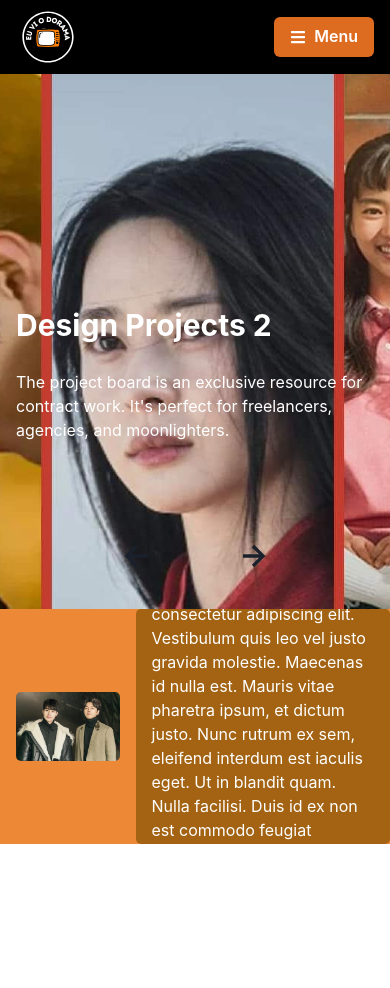
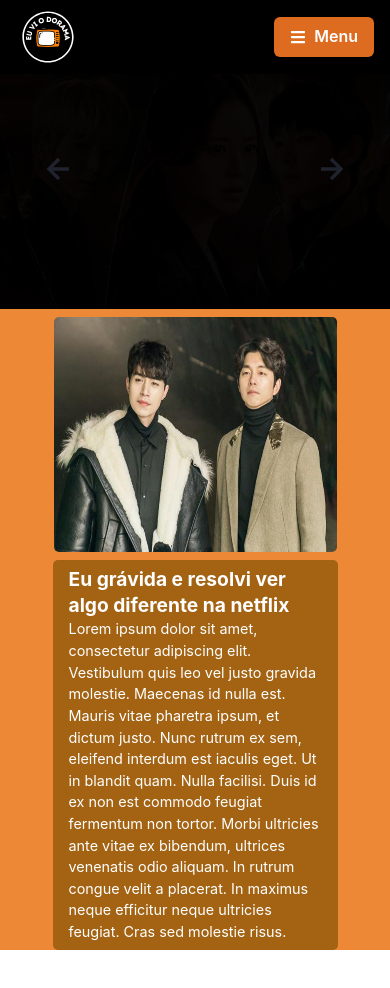
Before and after one commit to angeloreis/euviodorama, a Next.js app: page / in a window 390 px wide. Shown: the top 988 px of the page. After the commit the page ends 950 px from the top, so only its background shows below. Built offline with nearby package versions, Linux system fonts and the light colour scheme.

Commit message:
fix: responsive layout section

```diff
--- a/src/components/HowStarted/index.tsx
+++ b/src/components/HowStarted/index.tsx
@@ -1,21 +1,24 @@
 import { Flex, Heading, Image, Text, useMediaQuery } from "@chakra-ui/react"
 
 export const HowStarted = () => {
-    const [isMobileScreen] = useMediaQuery('(max-width: 376px)')
+    const [isMobileScreen] = useMediaQuery('(max-width: 425px)')
 
     return (
         <Flex
-         direction={isMobileScreen ? "column" : "row"}
+         direction={["column","row", "row", "row"]}
          alignItems="center"
          justifyContent="center"
-         background="orange.400">
+         background="orange.400"
+         padding={isMobileScreen ? "none" :"32px 16px"}>
+
         <Flex
          padding="8px 16px"
-         width="380px">
+         w={['315px','480px' ,'512px']}>
           <Image
             src="img/goblin-poster.jpg"
             alt="Poster do Dorama: GOBLIN - THE LONELY AND GREAT GOD"
             borderRadius="5px"
+            height={['235px','320px']}
           />
         </Flex>
         <Flex
@@ -23,14 +26,14 @@
          alignItems="center"
          justifyContent="center"
          backgroundColor="#915b0acc"
-         width="780px"
-         height="235px"
+         width={['285px','480px']}
+         height={['390px','320px']}
          borderRadius="5px"
          padding="8px 16px">
-          <Heading color="white">
+          <Heading color="white" fontSize={['1.2rem','1.2rem','1.2rem','1.6rem']}>
             Eu grávida e resolvi ver algo diferente na netflix
           </Heading>
-          <Text as="p" color="white">
+          <Text as="p" color="white"  fontSize={['0.90rem','0.90rem','0.90rem','1rem']}>
             Lorem ipsum dolor sit amet, consectetur adipiscing elit. Vestibulum quis
             leo vel justo gravida molestie. Maecenas id nulla est. Mauris vitae
             pharetra ipsum, et dictum justo. Nunc rutrum ex sem, eleifend interdum
--- a/src/components/ImageSlider/index.tsx
+++ b/src/components/ImageSlider/index.tsx
@@ -7,7 +7,7 @@
   Heading,
   Text,
   Container,
-  Flex,
+  Flex
 } from '@chakra-ui/react';
 // Here we have used react-icons package for the icons
 import { BiLeftArrowAlt, BiRightArrowAlt } from 'react-icons/bi';
@@ -34,8 +34,8 @@
 
   // These are the breakpoints which changes the position of the
   // buttons as the screen size changes
-  const top = useBreakpointValue({ base: '90%', md: '50%' });
-  const side = useBreakpointValue({ base: '30%', md: '40px' });
+  const top = useBreakpointValue({ base: '20%', md: '50%' });
+  const side = useBreakpointValue({ base: '10%', md: '30px' });
 
   // This list contains all the data for carousels
   // This can be static or loaded from a server
@@ -78,23 +78,11 @@
   ];
 
   return (
+    <Flex height={['235px','680px' ,'768px']}>
     <Box
-      position={'relative'}
-      height={'768px'}
-      width={'full'}
-      overflow={'hidden'}>
-      {/* CSS files for react-slick */}
-      <link
-        rel="stylesheet"
-        type="text/css"
-        charSet="UTF-8"
-        href="https://cdnjs.cloudflare.com/ajax/libs/slick-carousel/1.6.0/slick.min.css"
-      />
-      <link
-        rel="stylesheet"
-        type="text/css"
-        href="https://cdnjs.cloudflare.com/ajax/libs/slick-carousel/1.6.0/slick-theme.min.css"
-      />
+     height={['235px','680px' ,'768px']}
+      width='full'
+      overflow='hidden'>
       {/* Left Icon */}
       <IconButton
         aria-label="left-arrow"
@@ -105,7 +93,7 @@
         transform={'translate(0%, -50%)'}
         zIndex={2}
         onClick={() => slider?.slickPrev()}>
-        <BiLeftArrowAlt size="40px" />
+        <BiLeftArrowAlt size="40px" color={'orange.400'}/>
       </IconButton>
       {/* Right Icon */}
       <IconButton
@@ -117,15 +105,14 @@
         transform={'translate(0%, -50%)'}
         zIndex={2}
         onClick={() => slider?.slickNext()}>
-        <BiRightArrowAlt size="40px" />
+        <BiRightArrowAlt size="40px"  color={'orange.400'}/>
       </IconButton>
       {/* Slider */}
       <Slider {...settings} ref={(slider) => setSlider(slider)}>
         {cards.map((card, index) => (
           <Flex
             key={index}
-            height="768px"
-            position="relative"
+            height={['235px','680px' ,'768px']}
             backgroundPosition="center"
             backgroundRepeat="no-repeat"
             backgroundSize="cover"
@@ -151,5 +138,6 @@
         ))}
       </Slider>
     </Box>
+    </Flex>
   );
 }
```
